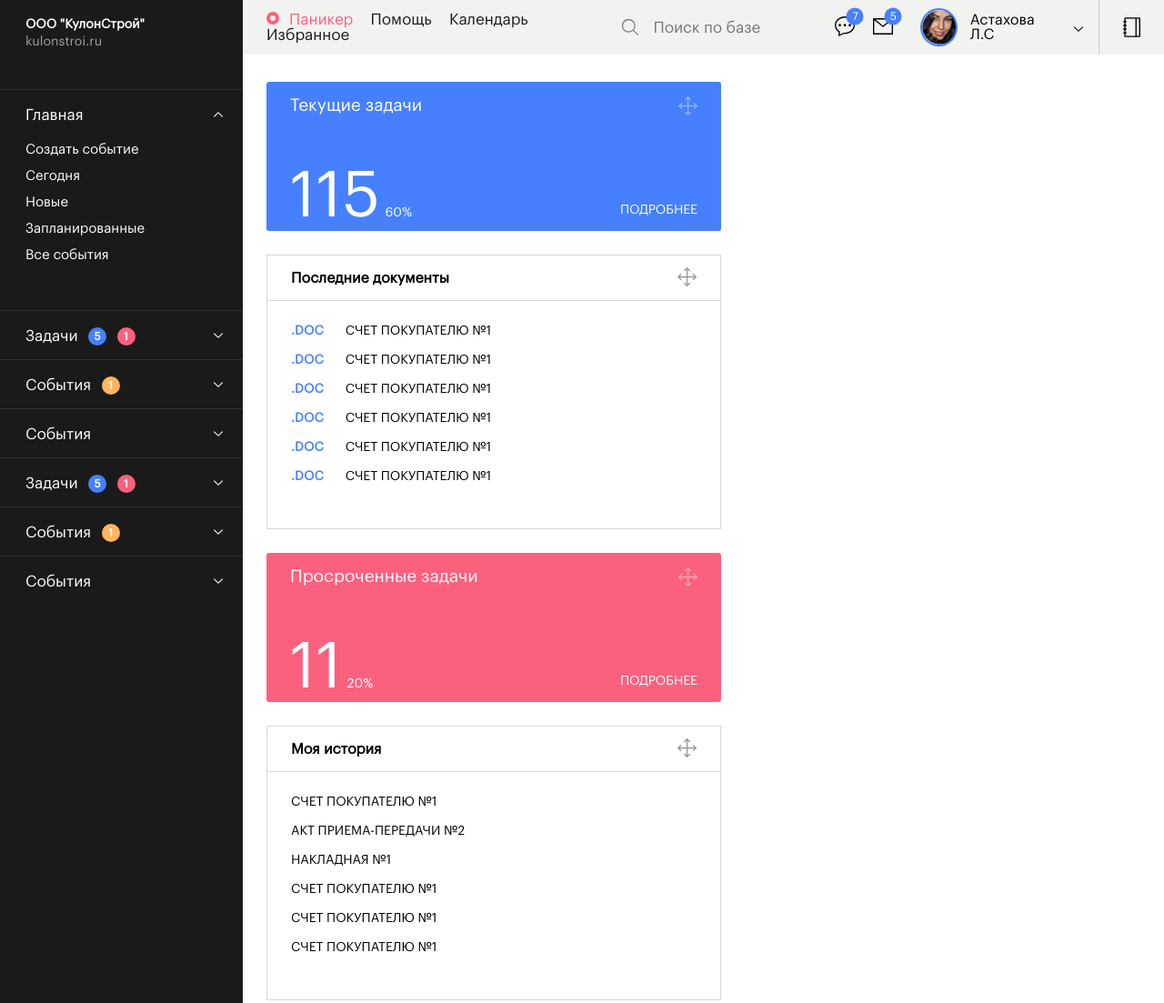
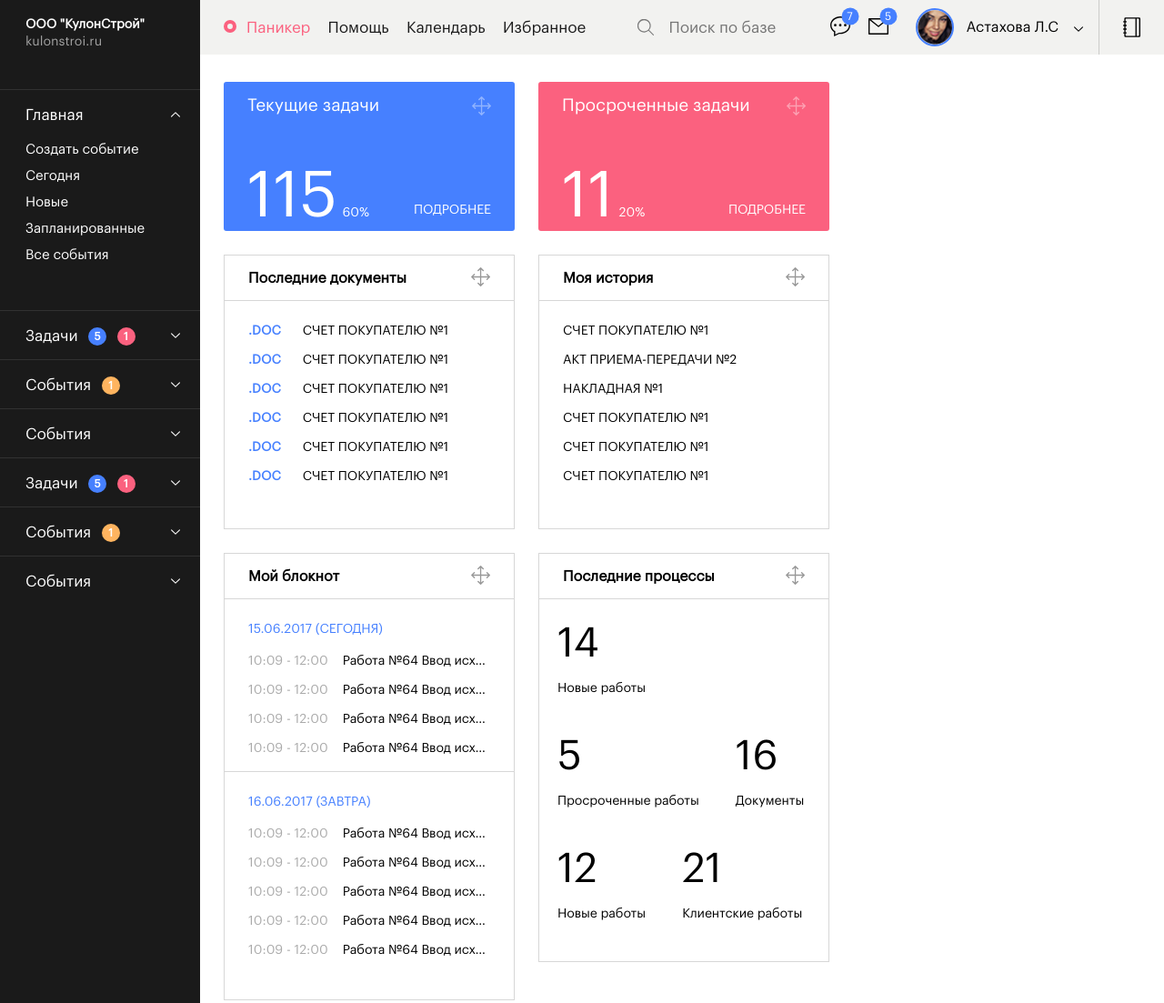
Before and after one commit to ArturKhayrullin/iDirector, a plain HTML site: page index.html in a window 1280 px wide. Shown: the top 1103 px of the page at 91% size. Drawn offline with Linux system fonts and the light colour scheme.

Commit message:
hd width

```diff
--- a/css/style.css
+++ b/css/style.css
@@ -28,7 +28,7 @@
 
 .main-container .menu {
 	background:#1a1a1a;
-	width:267px;
+	/*width:267px;*/
 	color: #ffffff;
 	min-width:267px;
 }
@@ -452,3 +452,21 @@
 	margin-top:20px;
 	white-space:nowrap;
 }
+
+@media all and (max-width:1366px) {
+	.dashboard .dashboard-block {
+		width:320px;
+	}
+
+	.main-container .menu {
+		min-width:220px;
+	}
+
+	.dashboard .dashboard-block.last-processes .dashboard-block-table {
+		height:auto;
+	}
+
+	.main-container .board .top-menu-center input {
+		width:120px;
+	}
+}
```
